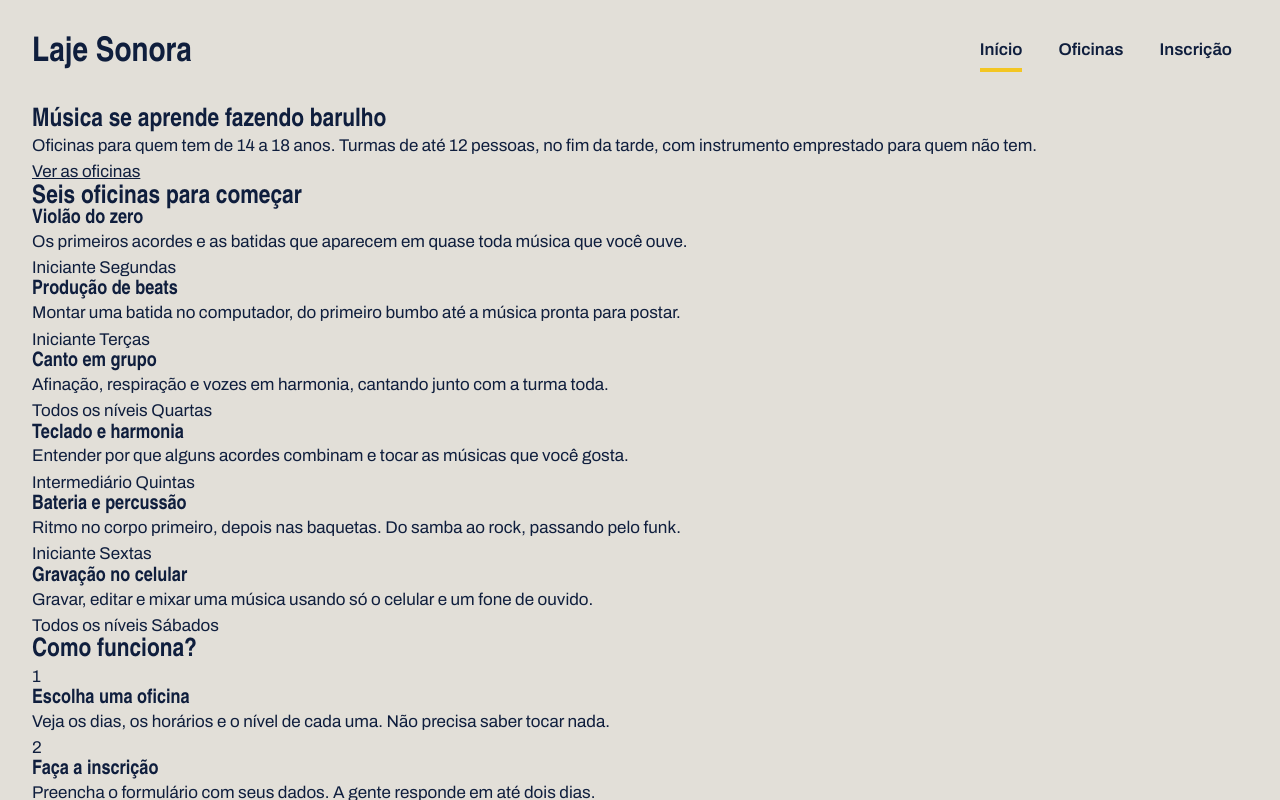
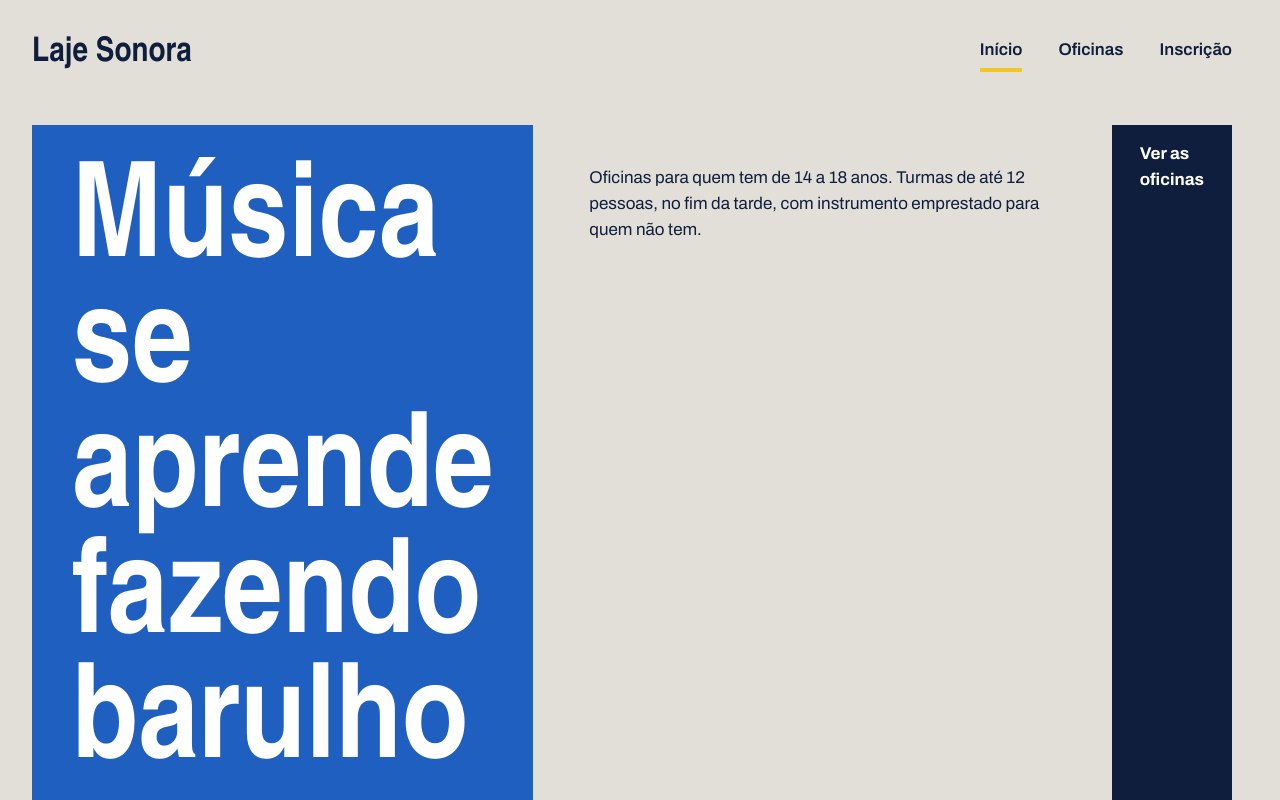
Before and after one commit to isabellaabata-art/laje_sonora, a plain HTML site: page index.html in a window 1280 px wide. Shown: the top 800 px of the page. Drawn offline with Linux system fonts and the light colour scheme; a web font is replaced by a local one.

Commit message:
Cartazes do topo

```diff
--- a/index.css
+++ b/index.css
@@ -82,3 +82,75 @@ a.atual{
 border-bottom-color:var(--fita);
 }
 }
+
+.cartazes{
+    margin-top: 16px;
+    display: flex;
+    gap: 16px;
+
+
+}
+
+.cartaz{
+    padding: 40px;
+
+}
+
+.cartaz-principal{
+background-color: var(--caixa-dagua);
+color: var(--branco);
+flex:2;
+
+h1{
+
+    font-size: 132px;
+    max-width:9ch;
+
+}
+
+.cartaz-lateral{
+    background-color: var(--fita);
+    flex:1;
+    display: flex;
+    flex-direction: column;
+    justify-content: space-between;
+    gap: 32px;
+    align-items: flex-start;
+}
+
+.cartaz-lateral p{
+
+    font-family: 22px;
+    font-weight: 600;
+    line-height: 1.3;
+
+}
+
+}
+
+.botao{
+    background-color: var(--tinta);
+    color: var(--branco);
+    font-weight: 700;
+    text-decoration: none;
+    padding-block: 16px;
+    padding-inline: 28px;
+    border: none;
+    font-family: var(--fonte-texto);
+    font-size: 17px;
+    cursor: pointer;
+
+
+
+}
+
+.botao:hover{
+
+background-color: var(--caixa-dagua);
+
+
+
+
+
+
+}
```
